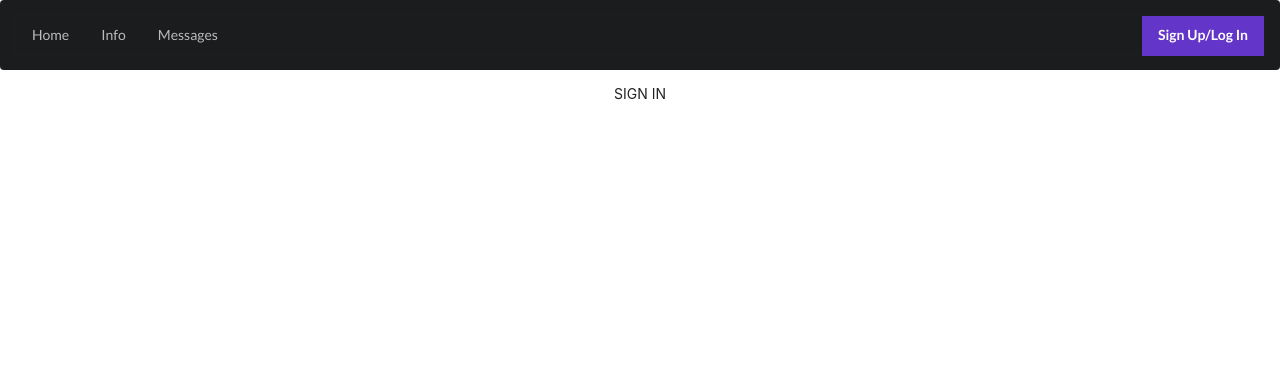
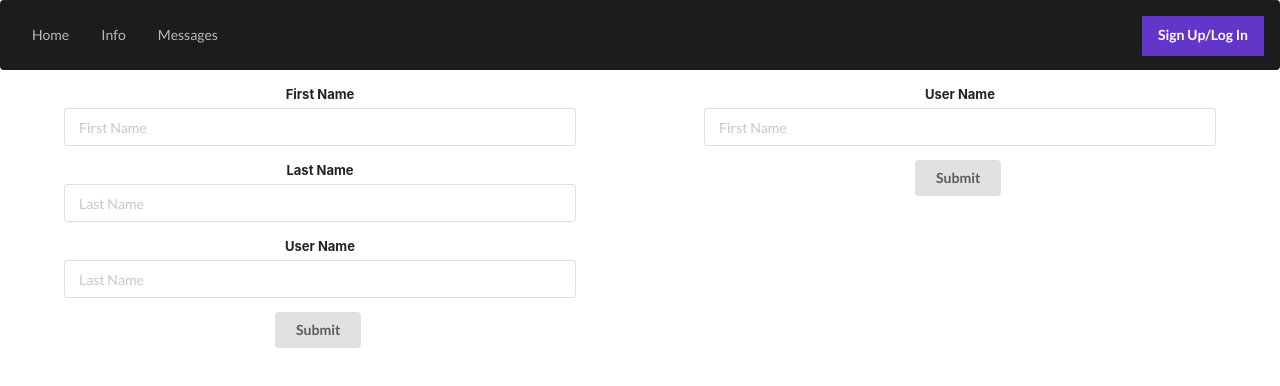
Before and after one commit to EvanAristy/MessageBoard-Frontend, a React (Create React App) app: page /signin in a window 1280 px wide. Shown: the top 386 px of the page. Built offline with nearby package versions, Linux system fonts and the light colour scheme.

Commit message:
Working on user Accounts

```diff
--- a/src/pages/Messages/index.jsx
+++ b/src/pages/Messages/index.jsx
@@ -70,6 +70,7 @@ const Messages = () => {
               type="text"
               value={post}
               onChange={e => setPost(e.target.value)}
+              rows="2"
             />
           </div>
           <button className="ui primary submit labeled icon button" type="submit">
--- a/src/pages/SignIn/index.jsx
+++ b/src/pages/SignIn/index.jsx
@@ -1,11 +1,43 @@
-import React from 'react';
+import React from "react";
+// css
+import "./styles.css"
 
 const SignIn = () => {
     return (
-        <div>
-            SIGN IN
+        <div id="forms">
+            <div id="sign-up">
+                <form className="ui form">
+                    <div className="field">
+                        <label>First Name</label>
+                        <input type="text" name="first-name" placeholder="First Name" />
+                    </div>
+                    <div className="field">
+                        <label>Last Name</label>
+                        <input type="text" name="last-name" placeholder="Last Name" />
+                    </div>
+                    <div className="field">
+                        <label>User Name</label>
+                        <input type="text" name="last-name" placeholder="Last Name" />
+                    </div>
+                    <button className="ui button" type="submit">
+                        Submit
+                    </button>
+                </form>
+            </div>
+
+            <div id="log-in">
+                <form className="ui form">
+                    <div className="field">
+                        <label>User Name</label>
+                        <input type="text" name="first-name" placeholder="First Name" />
+                    </div>
+                    <button className="ui button" type="submit">
+                        Submit
+                    </button>
+                </form>
+            </div>
         </div>
     );
-}
+};
 
 export default SignIn;
--- /dev/null
+++ b/src/pages/SignIn/styles.css
@@ -0,0 +1,22 @@
+#forms{
+    display: flex;
+    flex-direction: row;
+    /* align-items: center; */
+}
+
+#log-in{
+    width: 50%;
+    display: flex;
+    justify-content: center;
+}
+
+#sign-up{
+    width: 50%;
+    display: flex;
+    justify-content: center;
+}
+
+.form{
+    width: 80%;
+    /* background-color: aquamarine; */
+}
```
